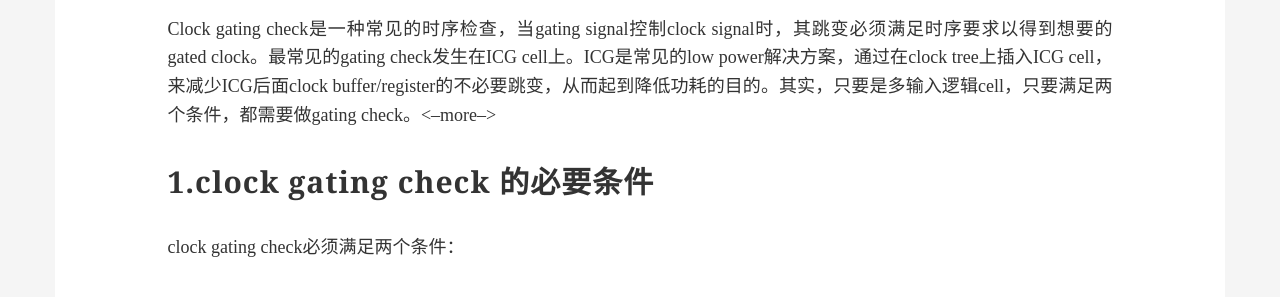
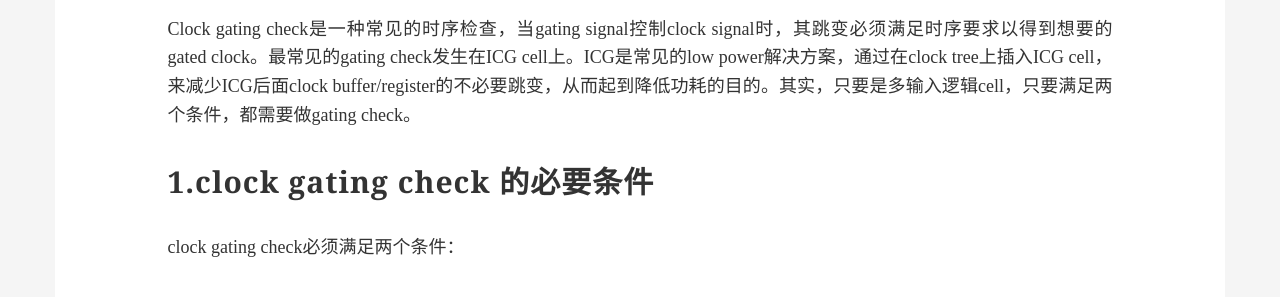
Before and after one commit to iLeonSun/iLeonSun.github.io, a Jekyll site: the page built from _posts/2017-10-02-clock-gating-check.md, in a window 1280 px wide and 900 px high. Shown: the part 404-701 px from the top of the window. Built offline with Jekyll 4.4.1, drawn with Linux system fonts in a browser that asks for light colours; nearby versions of some CDN libraries; comment, search, counter and statistics services are not loaded; a style sheet for code colours, icons or effects is not loaded.

Commit message:
modify 2017-10-02 post

```diff
--- a/_posts/2017-10-02-clock-gating-check.md
+++ b/_posts/2017-10-02-clock-gating-check.md
@@ -6,9 +6,9 @@ comments: true
 date: 2017-10-02
 category: STA
 tags:
-excerpt_separator: <--more-->
+excerpt_separator: <!--more-->
 ---
-Clock gating check是一种常见的时序检查，当gating signal控制clock signal时，其跳变必须满足时序要求以得到想要的gated clock。最常见的gating check发生在ICG cell上。ICG是常见的low power解决方案，通过在clock tree上插入ICG cell，来减少ICG后面clock buffer/register的不必要跳变，从而起到降低功耗的目的。其实，只要是多输入逻辑cell，只要满足两个条件，都需要做gating check。<--more-->
+Clock gating check是一种常见的时序检查，当gating signal控制clock signal时，其跳变必须满足时序要求以得到想要的gated clock。最常见的gating check发生在ICG cell上。ICG是常见的low power解决方案，通过在clock tree上插入ICG cell，来减少ICG后面clock buffer/register的不必要跳变，从而起到降低功耗的目的。其实，只要是多输入逻辑cell，只要满足两个条件，都需要做gating check。<!--more-->
 ## 1.clock gating check 的必要条件
 clock gating check必须满足两个条件：
 1. clock pin上必须是**有效clock signal**。
```
Also changed, not shown: 2 other files.
